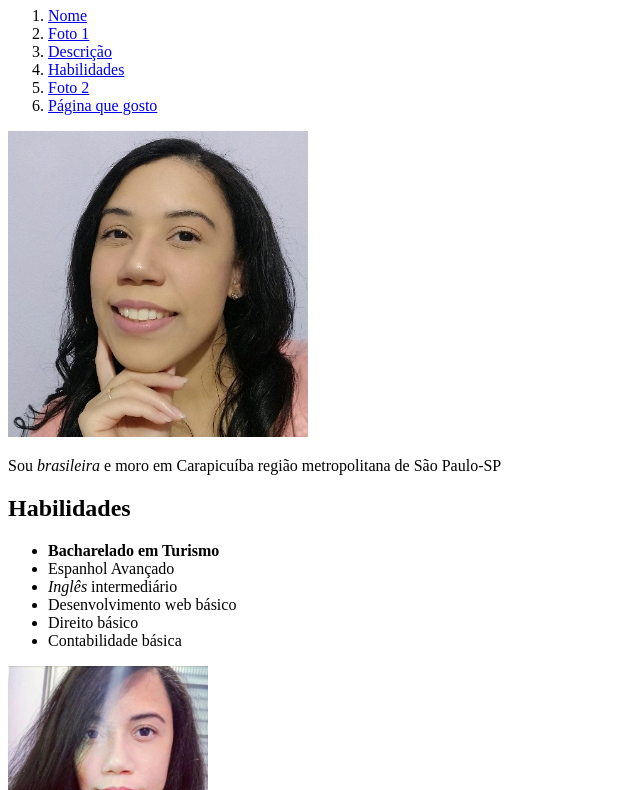
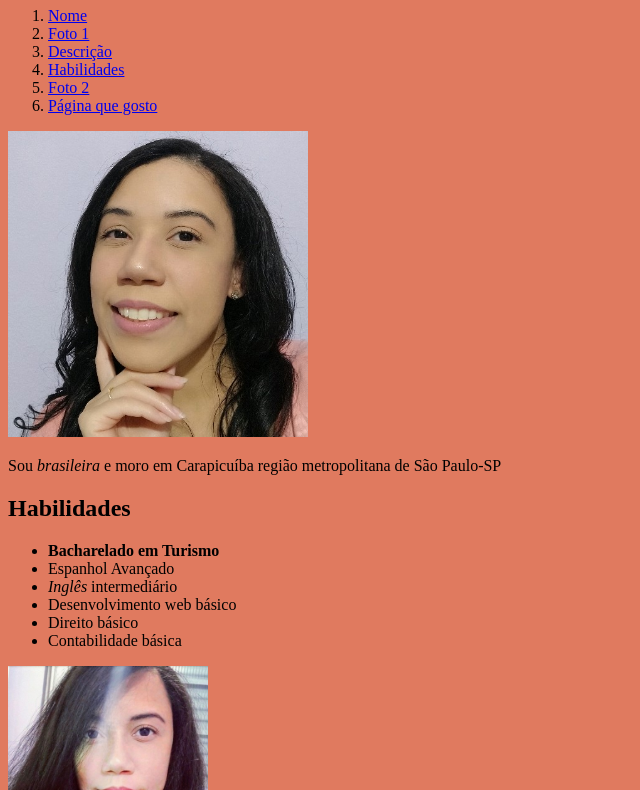
Before and after one commit to thainabrito/removendo, a plain HTML site: page index.html in a window 1280 px wide. Shown: the part 73-863 px from the top of the page, without its empty margins (0-640 px from the left). Drawn offline with Linux system fonts and the light colour scheme.

Commit message:
Update index.html

```diff
--- a/index.html
+++ b/index.html
@@ -5,6 +5,11 @@
     <meta http-equiv="X-UA-Compatible" content="IE=edge">
     <meta name="viewport" content="width=device-width, initial-scale=1.0">
     <title>Portfólio</title>
+<style>
+        body {
+            background-color: #e07a5f;
+        }
+    </style>
 </head>
 <body>
     <h1 id="nome">Stefannia Thaina Brito da Silva</h1>
```
